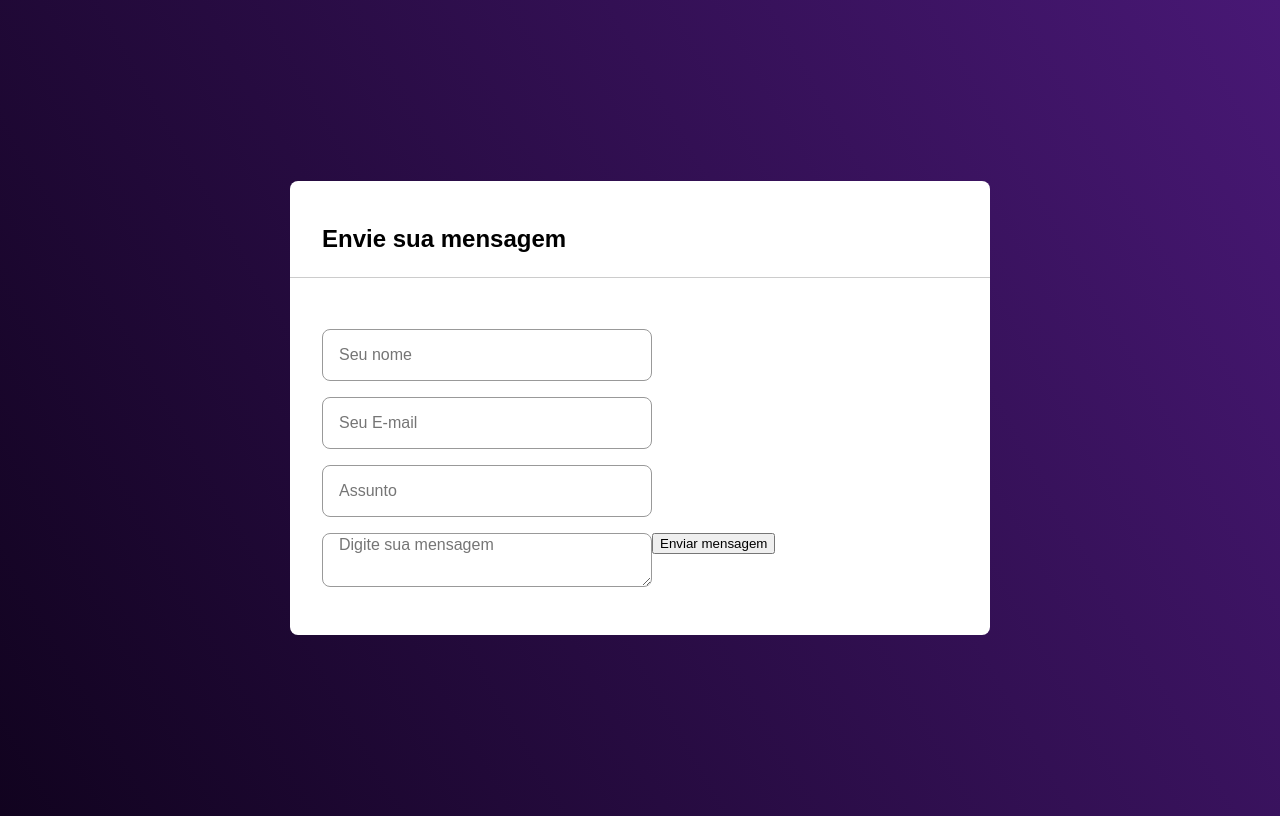
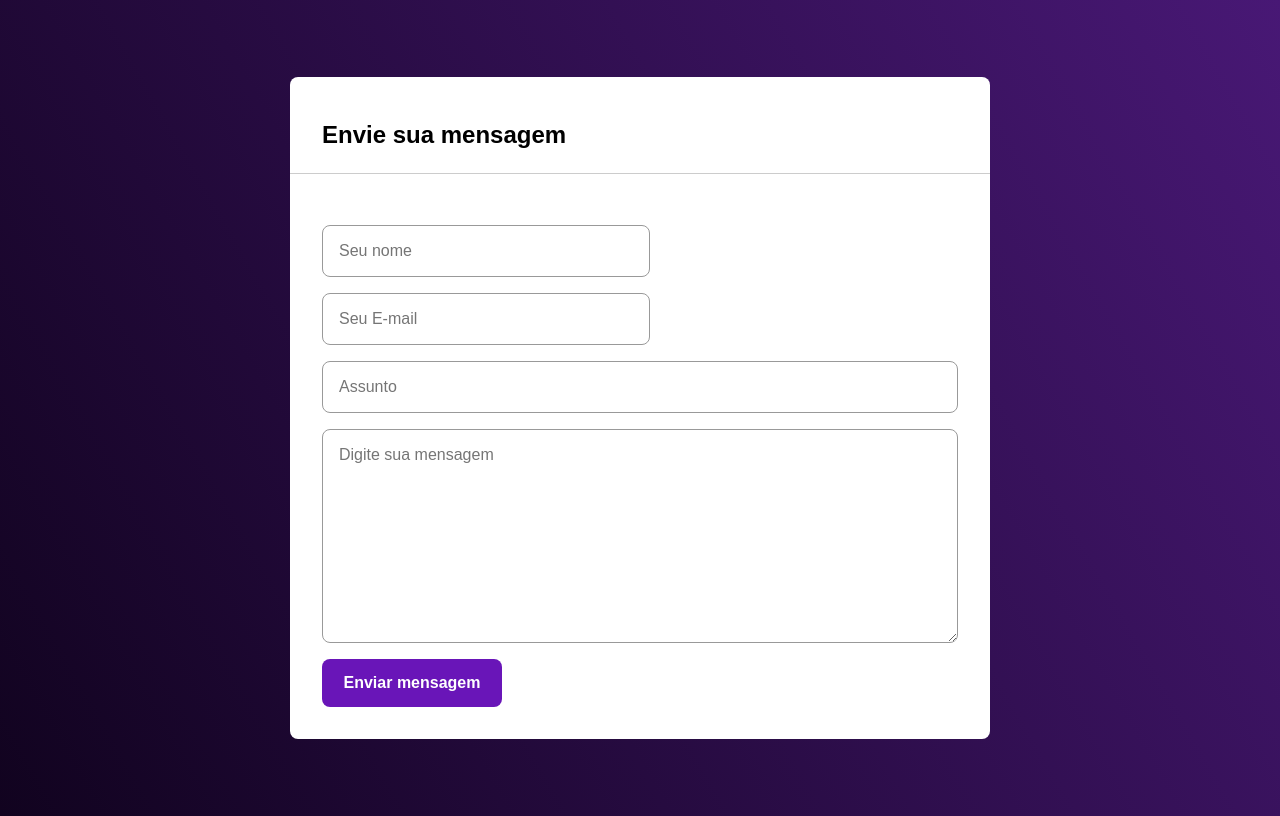
Before and after one commit to letiiiciiiiiaaaaa/formulario-roxo, a plain HTML site: page index.html in a window 1280 px wide. Drawn offline with Linux system fonts and the light colour scheme.

Commit message:
Add files via upload

```diff
--- a/style.css
+++ b/style.css
@@ -5,17 +5,15 @@
     box-sizing: border-box;
 }
 
-
 body{
     background: linear-gradient(-120deg,
     #481875,#11031f);
 }
 
-
-body, textarea{
+body,
+textarea{
     font-family: sans-serif;
 }
-
 
 .container{
     display: flex;
@@ -25,7 +23,6 @@ body, textarea{
     height: 100vh;
 }
 
-
 .form_box{
     display: flex;
     flex-direction: column;
@@ -34,14 +31,12 @@ body, textarea{
     width: 700px;
 }
 
-
 .form_box .title{
     padding: 24px 32px;
     font-size: 24px;
     border-bottom: thin solid #CCC;
 
 }
-
 
 .form_box form{
     display: flex;
@@ -50,10 +45,9 @@ body, textarea{
     padding: 32px;
 }
 
-
 .form_box input,
 .form_box textarea{
-    width: calc(50% - 8px);
+    width: calc(50% - 10px);
     height: 48px;
     border-radius: 8px;
     border: thin solid #999;
@@ -62,7 +56,34 @@ body, textarea{
     font-size: 16px;
 }
 
-
-.form_box input :first-child{
+.form_box input:first-child{
     margin-right: 16px;
 }
+
+.form_box input[name=subject]{
+    width: 100%;
+}
+
+.form_box textarea{
+    width: 100%;
+    height: 180px;
+    padding: 16px;
+}
+
+.form_box button{
+    display: block;
+    border: none;
+    outline: none;
+    width: 180px;
+    height: 48px;
+    border-radius: 8px;
+    background-color: #6915b8;
+    color: #FFF;
+    font-size: 16px;
+    font-weight: bold;
+    cursor: pointer;
+}
+
+.form_box button:hover{
+    background-color: #561296;
+}
```
Also changed, not shown: index.html (+1 -0 lines).
